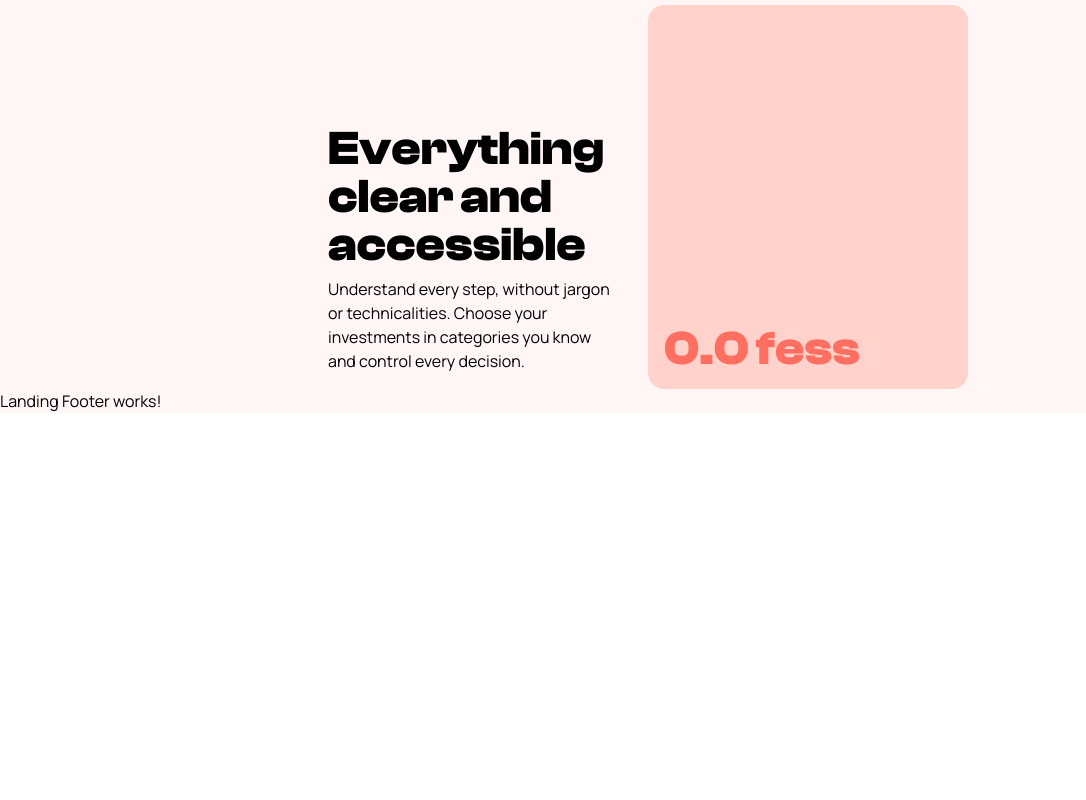
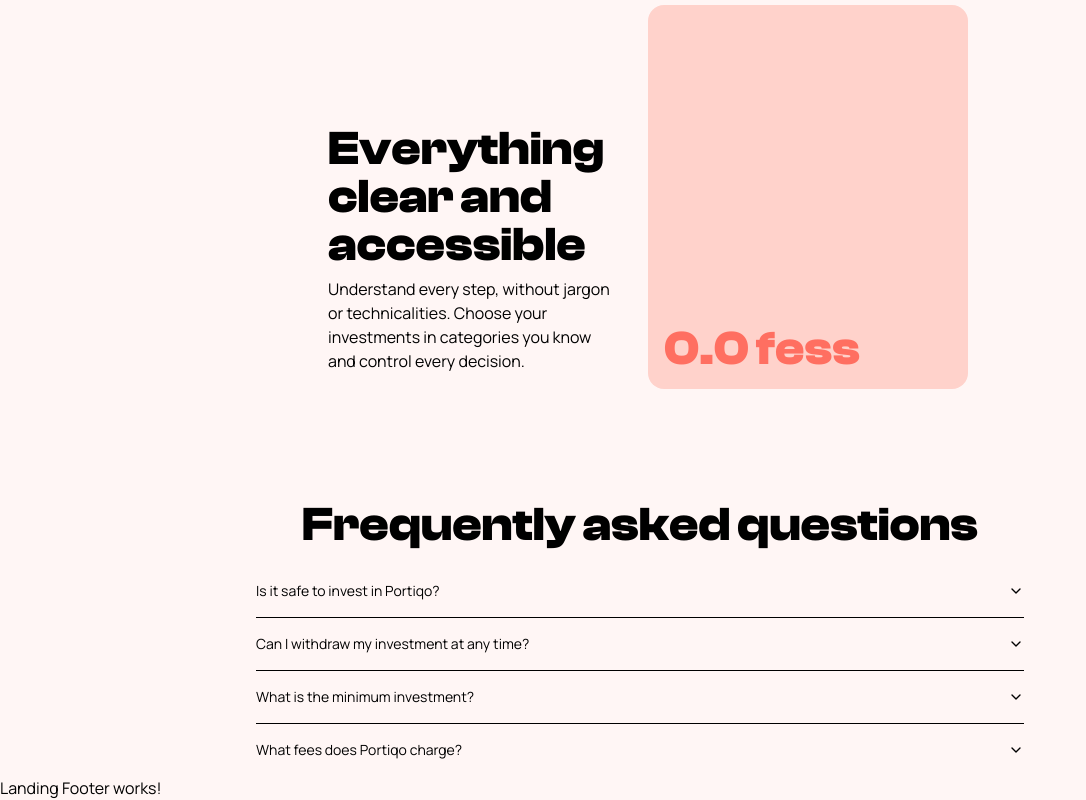
Before and after one commit to Adriasu09/theportiqo-website, a React (Vite) app: page / in a window 1280 px wide. Shown: the part 2947-3747 px from the top of the page, without its empty margins (0-1086 px from the left). Before the commit the page ends 3360 px from the top, so only its background shows below. Built offline with nearby package versions, Linux system fonts and the light colour scheme.

Commit message:
feat: add FAQ section with accordion component and integrate benefits and carousel components

```diff
--- /dev/null
+++ b/components/ui/accordion.tsx
@@ -0,0 +1,64 @@
+import * as React from "react"
+import * as AccordionPrimitive from "@radix-ui/react-accordion"
+import { ChevronDownIcon } from "lucide-react"
+
+import { cn } from "@/lib/utils"
+
+function Accordion({
+  ...props
+}: React.ComponentProps<typeof AccordionPrimitive.Root>) {
+  return <AccordionPrimitive.Root data-slot="accordion" {...props} />
+}
+
+function AccordionItem({
+  className,
+  ...props
+}: React.ComponentProps<typeof AccordionPrimitive.Item>) {
+  return (
+    <AccordionPrimitive.Item
+      data-slot="accordion-item"
+      className={cn("border-b last:border-b-0", className)}
+      {...props}
+    />
+  )
+}
+
+function AccordionTrigger({
+  className,
+  children,
+  ...props
+}: React.ComponentProps<typeof AccordionPrimitive.Trigger>) {
+  return (
+    <AccordionPrimitive.Header className="flex">
+      <AccordionPrimitive.Trigger
+        data-slot="accordion-trigger"
+        className={cn(
+          "focus-visible:border-ring focus-visible:ring-ring/50 flex flex-1 items-start justify-between gap-4 rounded-md py-4 text-left text-sm font-medium transition-all outline-none hover:underline focus-visible:ring-[3px] disabled:pointer-events-none disabled:opacity-50 [&[data-state=open]>svg]:rotate-180",
+          className
+        )}
+        {...props}
+      >
+        {children}
+        <ChevronDownIcon className="text-muted-foreground pointer-events-none size-4 shrink-0 translate-y-0.5 transition-transform duration-200" />
+      </AccordionPrimitive.Trigger>
+    </AccordionPrimitive.Header>
+  )
+}
+
+function AccordionContent({
+  className,
+  children,
+  ...props
+}: React.ComponentProps<typeof AccordionPrimitive.Content>) {
+  return (
+    <AccordionPrimitive.Content
+      data-slot="accordion-content"
+      className="data-[state=closed]:animate-accordion-up data-[state=open]:animate-accordion-down overflow-hidden text-sm"
+      {...props}
+    >
+      <div className={cn("pt-0 pb-4", className)}>{children}</div>
+    </AccordionPrimitive.Content>
+  )
+}
+
+export { Accordion, AccordionItem, AccordionTrigger, AccordionContent }
--- a/package.json
+++ b/package.json
@@ -10,6 +10,7 @@
     "preview": "vite preview"
   },
   "dependencies": {
+    "@radix-ui/react-accordion": "^1.2.12",
     "@radix-ui/react-dialog": "^1.1.15",
     "@radix-ui/react-slot": "^1.2.4",
     "@tailwindcss/vite": "^4.1.17",
--- a/src/assets/translations/en/common.json
+++ b/src/assets/translations/en/common.json
@@ -33,6 +33,12 @@
 			"maximumProfitabilityDescription": "Investments selected by experienced professionals with the guarantee of prestigious funds.",
 			"profitability": "13.4%\n12.3%\n11.1%"
 		},
+		"faq": {
+			"canWithdrawAnytime": "Can I withdraw my investment at any time?",
+			"fees": "What fees does Portiqo charge?",
+			"isSafe": "Is it safe to invest in Portiqo?",
+			"minimumInvestment": "What is the minimum investment?"
+		},
 		"hero": {
 			"paragraph1": "Invest in exclusive portfolios designed to maximise your returns. With clear portfolios,",
 			"paragraph2": "free from jargon and complications, previously reserved for large investors.",
--- a/src/assets/translations/es/common.json
+++ b/src/assets/translations/es/common.json
@@ -33,6 +33,12 @@
 			"maximumProfitabilityDescription": "Inversiones seleccionadas por profesionales experimentados con la garantía de fondos de prestigio.",
 			"profitability": "13.4%\n12.3%\n11.1%"
 		},
+		"faq": {
+			"canWithdrawAnytime": "¿Puedo retirar mi inversión en cualquier momento?",
+			"fees": "¿Qué comisiones cobra Portiqo?",
+			"isSafe": "¿Es seguro invertir en Portiqo?",
+			"minimumInvestment": "¿Cuál es la inversión mínima?"
+		},
 		"hero": {
 			"paragraph1": "Invierta en carteras exclusivas diseñadas para maximizar su rentabilidad. Con carteras claras,",
 			"paragraph2": "sin jerga ni complicaciones, hasta ahora reservadas para grandes inversores.",
--- a/src/pages/langing/components/benefits-card.tsx
+++ b/src/pages/langing/components/benefits/benefits-card.tsx
@@ -1,5 +1,5 @@
 import { useTranslation } from "react-i18next";
-import { BenefitCard } from "../models/landing.models";
+import { BenefitCard } from "../../models/landing.models";
 
 export const BenefitsCard = ({
   titleKey,
--- a/src/pages/langing/components/benefits.tsx
+++ b/src/pages/langing/components/benefits/benefits.tsx
@@ -1,5 +1,5 @@
-import { BENEFITS_LIST } from "../constants/landing.constants";
-import { BenefitCard } from "../models/landing.models";
+import { BENEFITS_LIST } from "../../constants/landing.constants";
+import { BenefitCard } from "../../models/landing.models";
 import { BenefitsCard } from "./benefits-card";
 
 export const Benefits = () => {
--- /dev/null
+++ b/src/pages/langing/components/faq.tsx
@@ -0,0 +1,35 @@
+import {
+  Accordion,
+  AccordionContent,
+  AccordionItem,
+  AccordionTrigger,
+} from "@/components/ui/accordion";
+import { FAQItem } from "../models/landing.models";
+import { FAQ_LIST } from "../constants/landing.constants";
+import { useTranslation } from "react-i18next";
+
+export const FAQ = () => {
+  const { t } = useTranslation();
+
+  return (
+    <div className="flex w-full max-w-[800px] flex-col items-center gap-4 px-4">
+      <h2 className="heading2">Frequently asked questions</h2>
+
+      <Accordion
+        type="single"
+        className="w-full"
+        defaultValue="item-1"
+        collapsible
+      >
+        {FAQ_LIST.map((faq: FAQItem, index: number) => (
+          <AccordionItem value={`${index}`} key={faq.questionKey}>
+            <AccordionTrigger>{t(`landing.faq.${faq.questionKey}`)}</AccordionTrigger>
+            <AccordionContent>
+              {/* <p>{t(`landing.faq.${faq.answerKey}`)}</p> */}
+            </AccordionContent>
+          </AccordionItem>
+        ))}
+      </Accordion>
+    </div>
+  );
+};
--- a/src/pages/langing/components/carousel.tsx
+++ b/src/pages/langing/components/hero/carousel.tsx
@@ -1,5 +1,5 @@
 import { useState } from "react";
-import { CarouselItem } from "../models/landing.models";
+import { CarouselItem } from "../../models/landing.models";
 import { ChevronLeft, ChevronRight } from "lucide-react";
 import { useTranslation } from "react-i18next";
 
--- a/src/pages/langing/components/landing-hero.tsx
+++ b/src/pages/langing/components/hero/landing-hero.tsx
@@ -1,6 +1,6 @@
 import { Button } from "@/components/ui/button";
 import { Carousel } from "./carousel";
-import { CAROUSEL_ITEMS } from "../constants/landing.constants";
+import { CAROUSEL_ITEMS } from "../../constants/landing.constants";
 import { useTranslation } from "react-i18next";
 
 export const LandingHero = () => {
--- a/src/pages/langing/constants/landing.constants.ts
+++ b/src/pages/langing/constants/landing.constants.ts
@@ -1,4 +1,4 @@
-import { BenefitCard, CarouselItem } from "../models/landing.models";
+import { BenefitCard, CarouselItem, FAQItem } from "../models/landing.models";
 import houseAnimation from "@assets/videos/house-animated.webm";
 import robotAnimation from "@assets/videos/robot-animated.webm";
 import windmillAnimation from "@assets/videos/windmill-animated.webm";
@@ -7,9 +7,9 @@ import fidelityLogo from "@assets/imgs/logos/fidelity.png";
 import vanguardLogo from "@assets/imgs/logos/vanguard.png";
 
 export const PARTNERS_LOGOS: { url: string; height: number }[] = [
-  { url: blackrockLogo, height: 8  },
-  { url: fidelityLogo, height: 10  },
-  { url: vanguardLogo, height: 10  },
+  { url: blackrockLogo, height: 8 },
+  { url: fidelityLogo, height: 10 },
+  { url: vanguardLogo, height: 10 },
 ];
 
 export const CAROUSEL_ITEMS: CarouselItem[] = [
@@ -43,4 +43,24 @@ export const BENEFITS_LIST: BenefitCard[] = [
     titleKey: "fees",
     isAccented: true,
   },
-]
+];
+
+//TODO: define answers
+export const FAQ_LIST: FAQItem[] = [
+  {
+    questionKey: "isSafe",
+    answerKey: "",
+  },
+  {
+    questionKey: "canWithdrawAnytime",
+    answerKey: "",
+  },
+  {
+    questionKey: "minimumInvestment",
+    answerKey: "",
+  },
+  {
+    questionKey: "fees",
+    answerKey: "",
+  }
+];
--- a/src/pages/langing/landing.tsx
+++ b/src/pages/langing/landing.tsx
@@ -1,11 +1,18 @@
-import { Benefits } from "./components/benefits";
-import { LandingHero } from "./components/landing-hero";
+import {
+  Accordion,
+  AccordionContent,
+  AccordionItem,
+  AccordionTrigger,
+} from "@/components/ui/accordion";
+import { Benefits } from "./components/benefits/benefits";
+import { LandingHero } from "./components/hero/landing-hero";
 import { Partners } from "./components/partners";
 import { PortfolioThemes } from "./components/portfolio-themes";
+import { FAQ } from "./components/faq";
 
 export const LandingPage = () => {
   return (
-    <div className="flex w-full flex-col gap-28">
+    <div className="flex w-full flex-col items-center gap-28">
       <LandingHero />
 
       <Partners />
@@ -13,6 +20,8 @@ export const LandingPage = () => {
       <PortfolioThemes />
 
       <Benefits />
+
+      <FAQ />
     </div>
   );
 };
--- a/src/pages/langing/models/landing.models.ts
+++ b/src/pages/langing/models/landing.models.ts
@@ -9,3 +9,8 @@ export interface BenefitCard {
   descriptionKey?: string;
   isAccented?: boolean;
 }
+
+export interface FAQItem {
+  questionKey: string;
+  answerKey: string;
+}
```
Also changed, not shown: 1 other file (tests, documents, lock files or other folders).
